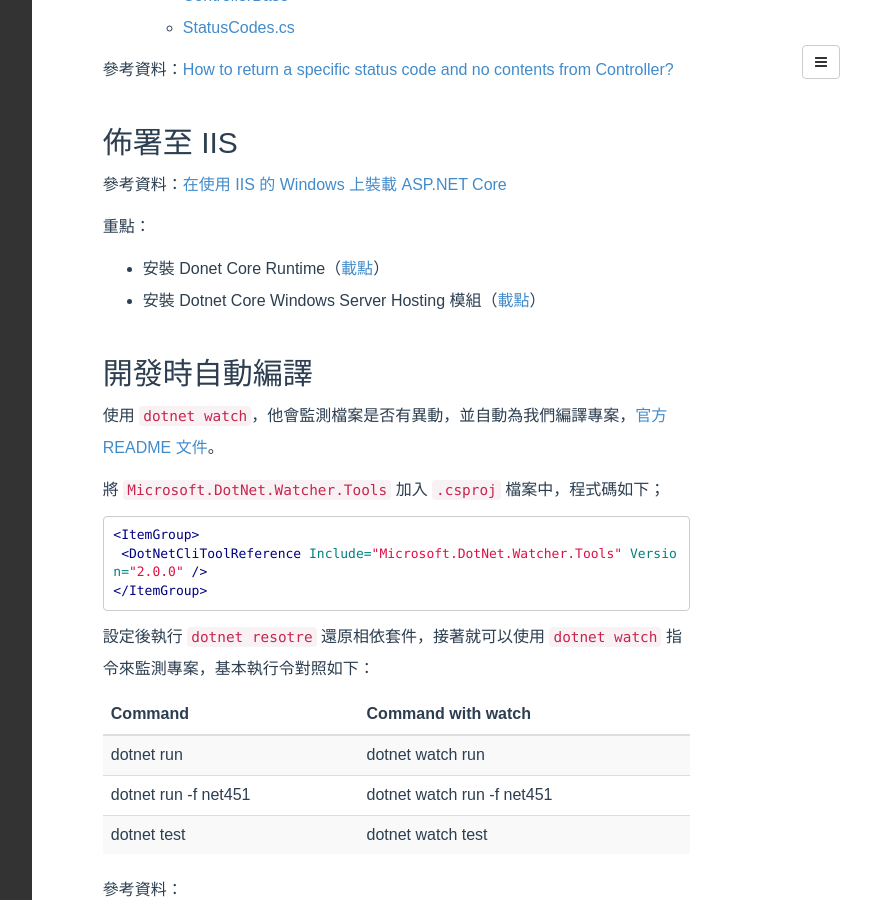
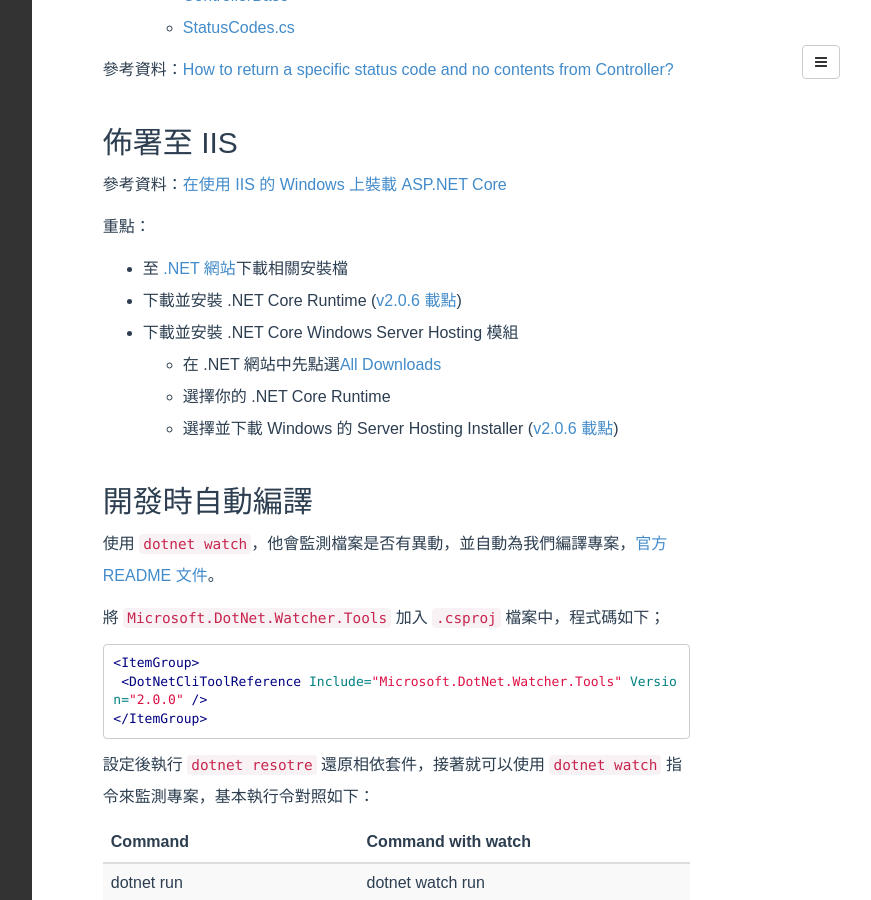
Before and after one commit to poychang/poychang.github.io, a Jekyll site: the page built from _posts/1970-01-01-note-dotnet-core.md, in a window 1280 px wide and 900 px high, scrolled down 1992 px. Shown: the whole window, without its empty margins (395-1266 px from the left). Built offline with Jekyll 4.4.1, drawn with Linux system fonts in a browser that asks for light colours; some web fonts are replaced; comment, search, counter and statistics services are not loaded.

Commit message:
alter note

```diff
--- a/_posts/1970-01-01-note-dotnet-core.md
+++ b/_posts/1970-01-01-note-dotnet-core.md
@@ -72,8 +72,12 @@ categories: [Note, CSharp, Dotnet]
 
 重點：
 
-* 安裝 Donet Core Runtime（[載點](https://www.microsoft.com/net/download/windows)）
-* 安裝 Dotnet Core Windows Server Hosting 模組（[載點](https://www.microsoft.com/net/download/windows)）
+* 至 [.NET 網站](https://www.microsoft.com/net/download/windows)下載相關安裝檔
+* 下載並安裝 .NET Core Runtime ([v2.0.6 載點](https://www.microsoft.com/net/download/thank-you/dotnet-runtime-2.0.6-windows-x64-installer))
+* 下載並安裝 .NET Core Windows Server Hosting 模組
+	* 在 .NET 網站中先點選[All Downloads](https://www.microsoft.com/net/download/all)
+	* 選擇你的 .NET Core Runtime
+	* 選擇並下載 Windows 的 Server Hosting Installer ([v2.0.6 載點](https://www.microsoft.com/net/download/thank-you/dotnet-runtime-2.0.6-windows-server-hosting-installer))
 
 ## 開發時自動編譯
 
```
